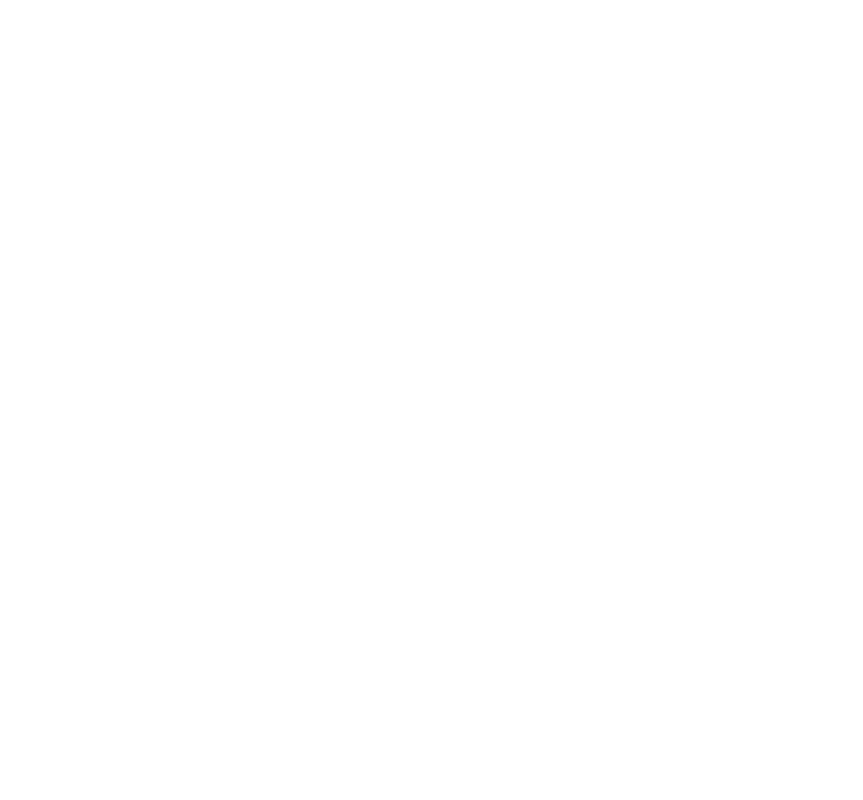
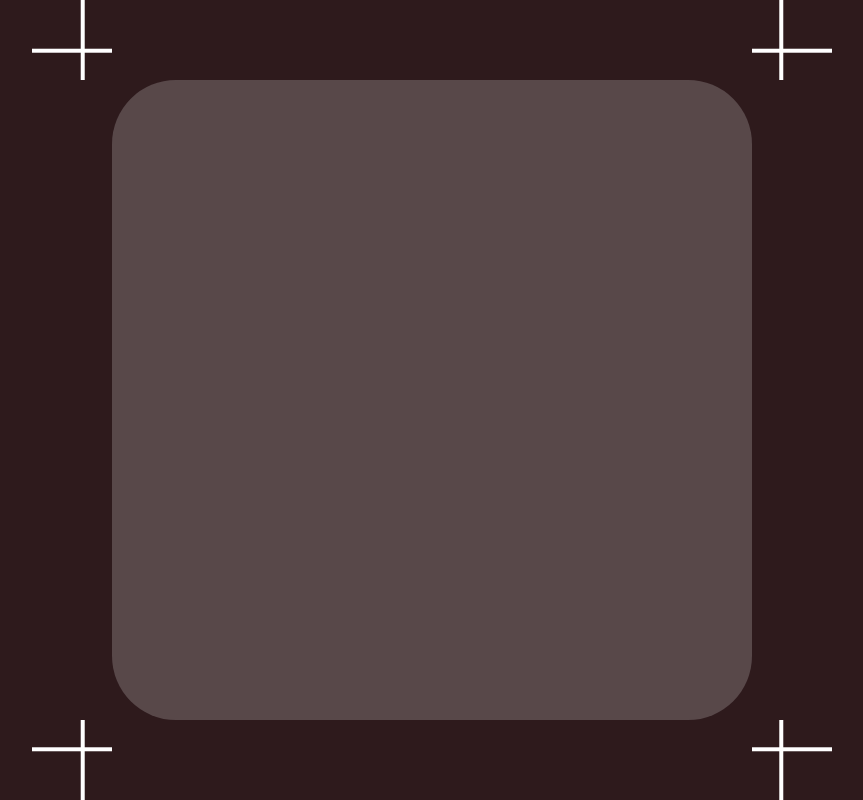
Before and after one commit to uta8a/ugoku-kawaii, a React (Create React App) app: page /day3 in a window 1280 px wide. Shown: the whole page, without its empty margins (208-1071 px from the left). Built offline with nearby package versions, Linux system fonts and the light colour scheme.

Commit message:
add Day3 frame ok

```diff
--- a/src/App.tsx
+++ b/src/App.tsx
@@ -4,6 +4,7 @@
 import { BrowserRouter as Router, Link, Route } from "react-router-dom"
 import {Background, Usa} from './Main'
 import Day2 from './Day2'
+import Day3 from './Day3'
 import Root from './Root'
 
 const Main = () => {
@@ -20,6 +21,7 @@
       <Route path="/" exact component={Root}/>
       <Route path="/day1" exact component={Main}/>
       <Route path="/day2" exact component={Day2}/>
+      <Route path="/day3" exact component={Day3}/>
     </Router>
   );
 }
--- /dev/null
+++ b/src/Day3.tsx
@@ -0,0 +1,184 @@
+
+import { Base } from './Base'
+import styled, { keyframes } from 'styled-components'
+import { Bounce, BlurA, Bigger, Op, UpA, DnA, LittleRightA, LittleRightB, RightA } from './Anime'
+import React from 'react';
+import { getWindowDimensions, useWindowDimensions } from './util'
+
+// Basic
+const Background = styled(Base)`
+  overflow: hidden;
+  background-color: #2e1a1c;
+`
+const SquareBase = styled(Base) <{ 'data-time': number }>`
+    top: calc(50% - 0.5 * ${props => props['data-time']}px);
+    left: calc(50% - 0.5 * ${props => props['data-time']}px);
+    height: ${props => props['data-time']}px;
+    width: ${props => props['data-time']}px;
+`
+// Concrete
+const BackCover = styled(SquareBase)`
+    transform: scale(0.8);
+    opacity: 0.2;
+    background-color: white;
+    border-radius: 10%;
+`
+const BackFrame = styled(SquareBase)`
+`
+const BackStage = styled(SquareBase)`
+    transform: scale(0.8);
+    overflow: hidden;
+`
+
+const B = styled(Base)`
+`
+
+
+
+const Sq1 = styled(Base)`
+  transform: translateY(100%);
+  background-color: #900c3f;
+  animation: ${UpA} 0.5s 1s cubic-bezier(1,0,.25,.99) forwards;
+`
+const Sq2 = styled(Base)`
+  transform: translateY(100%);
+  background-color: #f3c623;
+  animation: ${UpA} 0.5s 1.2s cubic-bezier(1,0,.25,.99) forwards;
+`
+const Sq3 = styled(Base)`
+  transform: translateY(100%);
+  background-color: #a6dcef;
+  animation: ${UpA} 0.5s 1.4s cubic-bezier(1,0,.25,.99) forwards;
+`
+
+const Sq4 = styled(Base)`
+  transform: translateY(-100%);
+  background-color: #900c3f;
+  animation: ${DnA} 0.5s 1.6s cubic-bezier(1,0,.25,.99) forwards;
+`
+const Sq5 = styled(Base)`
+  transform: translateY(-100%);
+  background-color: #f3c623;
+  animation: ${DnA} 0.5s 1.8s cubic-bezier(1,0,.25,.99) forwards;
+`
+
+const Sq6 = styled(Base)`
+  transform: translateY(-100%);
+  background-color: #a6dcef;
+  animation: ${DnA} 0.5s 2.0s cubic-bezier(1,0,.25,.99) forwards;
+`
+const Sq7 = styled(Base)`
+  transform: translateY(-100%);
+  background-color: #900c3f;
+  animation: ${DnA} 0.5s 2.4s cubic-bezier(1,0,.25,.99) forwards;
+`
+
+const Sq8 = styled(Base)`
+  transform: translateY(-100%);
+  background-color: #f3c623;
+  animation: ${DnA} 0.5s 2.6s cubic-bezier(1,0,.25,.99) forwards;
+`
+const Sq9 = styled(Base)`
+  transform: translateY(-100%);
+  background-color: #a6dcef;
+  animation: ${DnA} 0.5s 2.8s cubic-bezier(1,0,.25,.99) forwards;
+`
+const SqW = styled(Base)`
+  place-items: center;
+  display: flex;
+  transform: translateY(-100%);
+  animation: ${DnA} 0.5s 3.2s cubic-bezier(1,0,.25,.99) forwards;
+`
+const Word = styled(Base)`
+    background-size: cover;
+    background-position: center;
+    background-repeat: no-repeat;
+`
+const showUp = keyframes`
+  0% {
+    opacity: 0;
+  }
+  100% {
+    opacity: 1;
+  }
+`
+const Cross = styled.div<{ 'data-top': string, 'data-left': string, 'data-size': string, 'data-rotate': string }>`
+  height: ${props => props['data-size']};
+  width: ${props => props['data-size']};
+  ${props => props['data-top']}: 0;
+  ${props => props['data-left']}: 0;
+  position: absolute;
+  box-sizing: border-box;
+  overflow: hidden;
+  transform: rotate(${props => props['data-rotate']});
+`
+const BaseF = styled(Base)`
+
+`
+const U = keyframes`
+  0% {
+    transform: translateY(1100%);
+  }
+  100% {
+    transform: translateY(-1100%);
+  }
+`
+const D = keyframes`
+  0% {
+    transform: translateX(1100%);
+  }
+  100% {
+    transform: translateX(-1100%);
+  }
+`
+const FrameRod1 = styled(Base)`
+  width: 5%;
+  left: calc(50% - 2.5%);
+  background-color: white;
+  transform: translateX(1100%);
+  animation: ${D} 1.2s 0s ease-out infinite;
+`
+const FrameRod2 = styled(Base)`
+  height: 5%;
+  top: calc(50% - 2.5%);
+  background-color: white;
+
+  transform: translateY(1100%);
+  animation: ${U} 1.2s 0s ease-out infinite;
+`
+const Frame = () => {
+   let list = []
+   let data = [
+     {top: "top", left: "left", size: "10%", rotate: "0deg"},
+     {top: "top", left: "right", size: "10%",rotate: "90deg"},
+     {top: "bottom", left: "right", size: "10%", rotate: "180deg"},
+     {top: "bottom", left: "left", size: "10%", rotate: "270deg"},
+   ]
+   for(let p of data) {
+     list.push(<Cross data-top={p.top} data-left={p.left} data-size={p.size} data-rotate={p.rotate}><FrameRod1 /><FrameRod2 /></Cross>)
+   }
+   return (
+     <BaseF>
+       { list }
+     </BaseF>
+   )
+}
+
+// JSX
+const Day3 = () => {
+  const { height, width } = useWindowDimensions();
+  const minLong = Math.min(height, width);
+  return (
+    <Background>
+      <BackCover data-time={minLong} />
+      <BackStage data-time={minLong}>
+        <B></B>
+      </BackStage>
+      <BackFrame data-time={minLong}>
+        <Frame />
+      </BackFrame>
+    </Background>
+  )
+}
+
+export default Day3;
--- a/src/Root.tsx
+++ b/src/Root.tsx
@@ -44,6 +44,11 @@
                         DAY 2
                     </Link>
                 </RootSquare>
+                <RootSquare>
+                    <Link to="/day3">
+                        DAY 3
+                    </Link>
+                </RootSquare>
             </Container>
         </Background>
     )
```
Also changed, not shown: src/Day3_simple_1.tsx (added, +38 -0 lines), src/Anime.tsx (line endings or trailing spaces), src/util.ts (line endings or trailing spaces), 2 other files (tests, documents, lock files or other folders).
